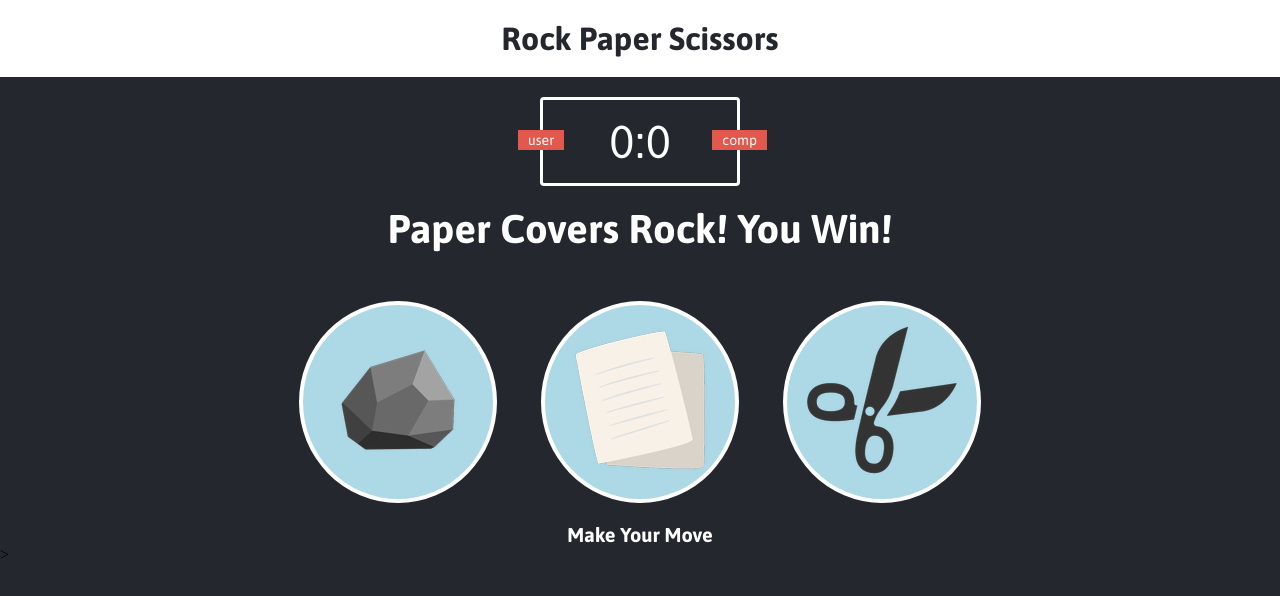
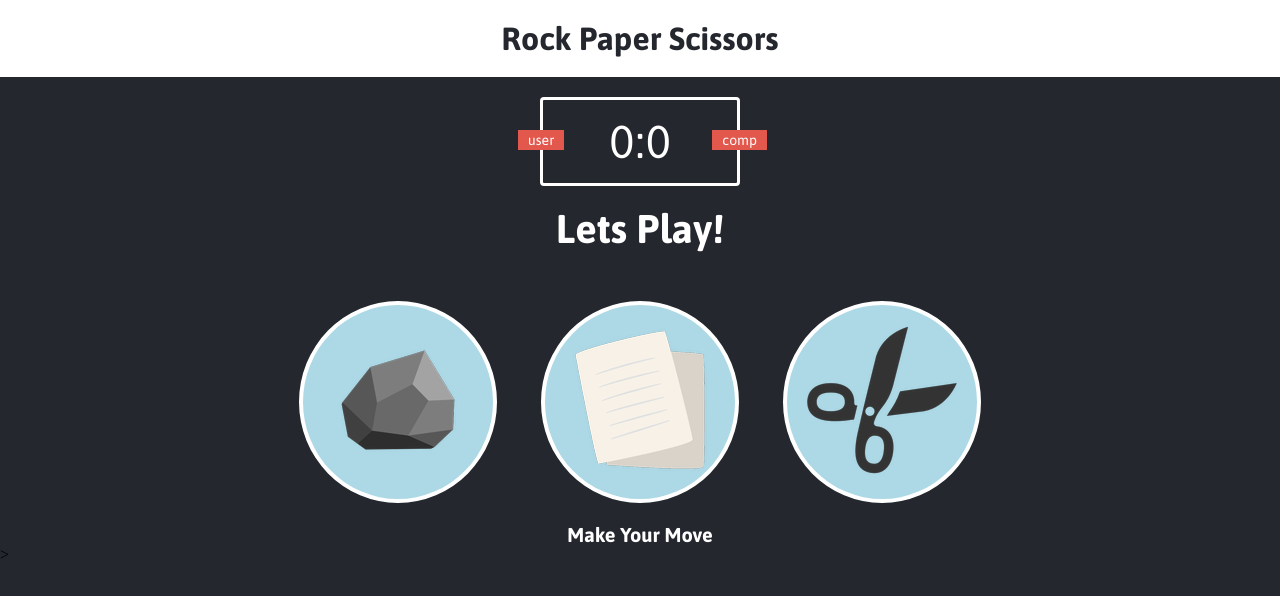
Before and after one commit to Isaac-Garza/Rock-Paper-Scissors, a plain HTML site: page index.html in a window 1280 px wide. Drawn offline with Linux system fonts and the light colour scheme.

Commit message:
Created initial Text in Outcome tag

```diff
--- a/index.html
+++ b/index.html
@@ -22,7 +22,7 @@
 
         <!-- Outcome of the Match -->
         <div class="result">
-            <p>Paper Covers Rock! You Win!</p>
+            <p>Lets Play!</p>
         </div>
 
 
```
